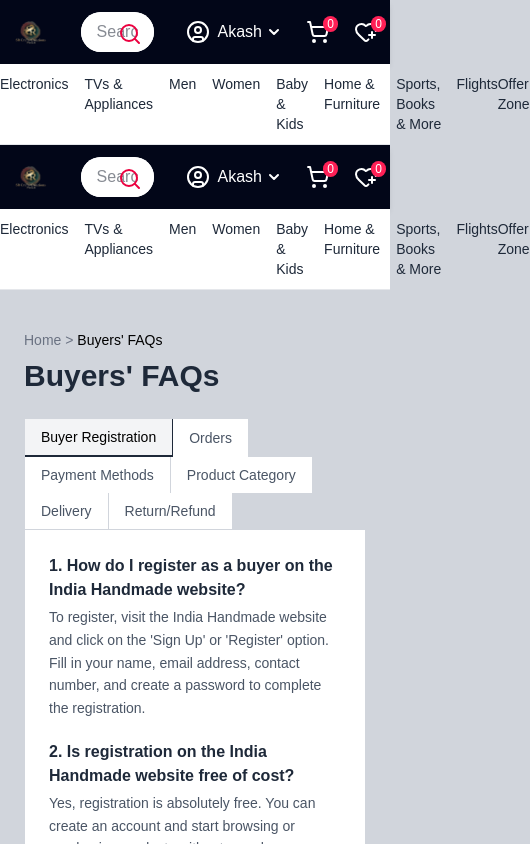
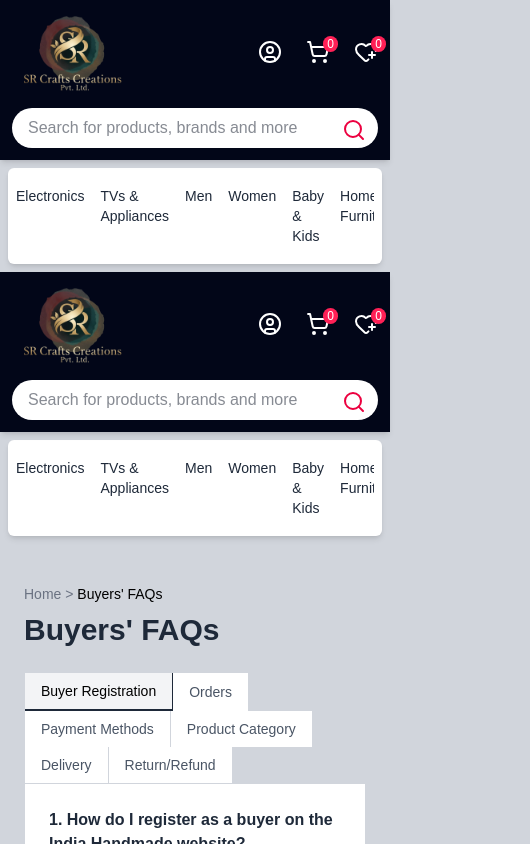
Before and after one commit to Akash-tiwari01/SR-multi-vender-frontend, a Next.js app: page /FaqSection in a window 390 px wide. Shown: the top 844 px of the page, 530 px wide, since content can reach past the window. Built offline with nearby package versions, Linux system fonts and the light colour scheme.

Commit message:
Header is fully responsive NOw

```diff
--- a/app/page.js
+++ b/app/page.js
@@ -43,6 +43,7 @@ export default async function Home() {
   </Section>
   return (
     <div className='px-2 '>
+    <HeroBanner/>
       {
         components?.map((component)=>(
           <Section key={component._id}
--- a/components/container/banner/HeroBanner.js
+++ b/components/container/banner/HeroBanner.js
@@ -30,7 +30,7 @@ export default function HeroBanner() {
         >
           {banners.map((src, i) => (
             <SwiperSlide key={i}>
-              <div className="relative w-full h-[400px] sm:h-[500px] md:h-[600px]">
+              <div className="relative w-full h-[300px] sm:h-[300px] md:h-[300px]">
                 <Image
                   src={src}
                   alt={`Banner ${i + 1}`}
--- a/components/container/header/Header.js
+++ b/components/container/header/Header.js
@@ -2,13 +2,20 @@
 
 import HeaderTop from './HeaderTop';
 import HeaderNav from './HeaderNav';
+import Section from '../genericContainer/Section';
 
 const Header = () => {
   return (
+   <>
     <header className="sticky top-0 z-50">
       <HeaderTop />
+    </header>
+      <div className='px-2'>
+      <Section>
       <HeaderNav />
-    </header>
+      </Section>
+      </div>
+    </>
   );
 };
 
--- a/components/container/header/HeaderNav.js
+++ b/components/container/header/HeaderNav.js
@@ -9,8 +9,8 @@ const navLinks = [
 
 const HeaderNav = () => {
   return (
-    <div className="bg-white border-b border-gray-200">
-      <div className="max-w-7xl mx-auto flex justify-around py-2.5 text-sm font-medium text-gray-800">
+    <div className="bg-white  border-gray-200">
+      <div className="max-w-7xl mx-auto flex justify-around py-2.5 text-sm font-medium text-gray-800 overflow-x-scroll scrollbar-hide">
         {navLinks.map((link) => (
           <Link key={link} href={`/${link.toLowerCase().replace(/ /g, '-')}`}>
             <div className="flex items-center group cursor-pointer hover:text-blue-600">
--- a/components/container/header/HeaderTop.js
+++ b/components/container/header/HeaderTop.js
@@ -7,11 +7,10 @@ import { ChevronDown, HeartPlus, Search, ShoppingCartIcon, UserCircle } from 'lu
 const HeaderTop = () => {
   return (
     <div className="bg-slate-950 text-white p-3 shadow-md">
-      <div className="max-w-7xl mx-auto flex items-center justify-between">
+      <div className="max-w-7xl mx-auto flex flex-wrap md:flex-nowrap items-center justify-between gap-y-4">
 
-        {/* Left Section: Logo & Explore Plus */}
-        <div className="flex items-center space-x-2">
-          {/* Logo Link */}
+        {/* Left: Logo */}
+        <div className="order-1 flex items-center space-x-2">
           <Link href="/" className="flex items-center">
             <Image
               src="/image/logo/logo.png"
@@ -24,46 +23,41 @@ const HeaderTop = () => {
           </Link>
         </div>
 
-        {/* Center Section: Search Bar */}
-        <div className="grow max-w-xl mx-8">
+        {/* Center: Search Bar */}
+        <div className="order-3 md:order-2 w-full md:max-w-xl md:flex-1 md:mx-6">
           <div className="relative bg-white rounded-full">
-            {/* Search Input */}
             <input
               type="text"
               placeholder="Search for products, brands and more"
-              className="w-full py-2 px-4 rounded-full text-gray-900 focus:outline-none bg-white"
+              className="w-full py-2 px-4 rounded-full text-gray-900 focus:outline-none"
             />
-            {/* Search Icon */}
             <button className="absolute right-0 top-0 mt-2.5 mr-3 text-rose-600">
-              {/* You'd use an SVG icon here, e.g., from Heroicons */}
-              <Search/>
+              <Search />
             </button>
           </div>
         </div>
 
-        {/* Right Section: User Links */}
-        <div className="flex items-center space-x-6 text-base font-medium">
+        {/* Right: User / Cart / Wishlist */}
+        <div className="order-2 md:order-3 flex items-center space-x-6">
           <Link href="/user/:id" className="flex items-center hover:text-rose-100 group">
-            <UserCircle className='text-white group-hover:text-rose-100' size={24}/> <span className=' ml-2 flex items-center justify-center group'>Akash <ChevronDown size={16} className='ml-1 text-white stroke-3 group-hover:text-rose-100'/></span>
+            <UserCircle className="text-white group-hover:text-rose-100" size={24} />
+            <span className="ml-2 hidden sm:flex items-center group">
+              Akash
+              <ChevronDown size={16} className="ml-1 group-hover:text-rose-100" />
+            </span>
           </Link>
-          <Link href="/cart" className="hover:text-gray-200">
-            <div className="relative">
-              <ShoppingCartIcon className="hover:text-rose-100 text-white cursor-pointer " />
-              <span className="absolute -top-1 -right-2 bg-rose-500 text-white text-xs rounded-full px-1">
-                0
-              </span>
-          </div>
+
+          <Link href="/cart" className="relative">
+            <ShoppingCartIcon className="hover:text-rose-100 text-white cursor-pointer" />
+            <span className="absolute -top-1 -right-2 bg-rose-500 text-white text-xs rounded-full px-1">0</span>
           </Link>
-          <div className="relative">
-            <Link href="ViewCart">
-              <HeartPlus className="hover:text-rose-100 text-white cursor-pointer " />
-              <span className="absolute -top-1 -right-2 bg-rose-500 text-white text-xs rounded-full px-1">
-                0
-              </span>
+
+          <Link href="/ViewCart" className="relative">
+            <HeartPlus className="hover:text-rose-100 text-white cursor-pointer" />
+            <span className="absolute -top-1 -right-2 bg-rose-500 text-white text-xs rounded-full px-1">0</span>
           </Link>
         </div>
 
-        </div>
       </div>
     </div>
   );
--- a/package.json
+++ b/package.json
@@ -17,7 +17,7 @@
     "@reduxjs/toolkit": "^2.10.1",
     "leaflet": "^1.9.4",
     "lucide-react": "^0.552.0",
-    "next": "16.0.1",
+    "next": "^16.0.7",
     "react": "19.2.0",
     "react-dom": "19.2.0",
     "react-hook-form": "^7.67.0",
```
Also changed, not shown: 1 other file (tests, documents, lock files or other folders). Lines whose indentation alone changed are shown as unchanged.
